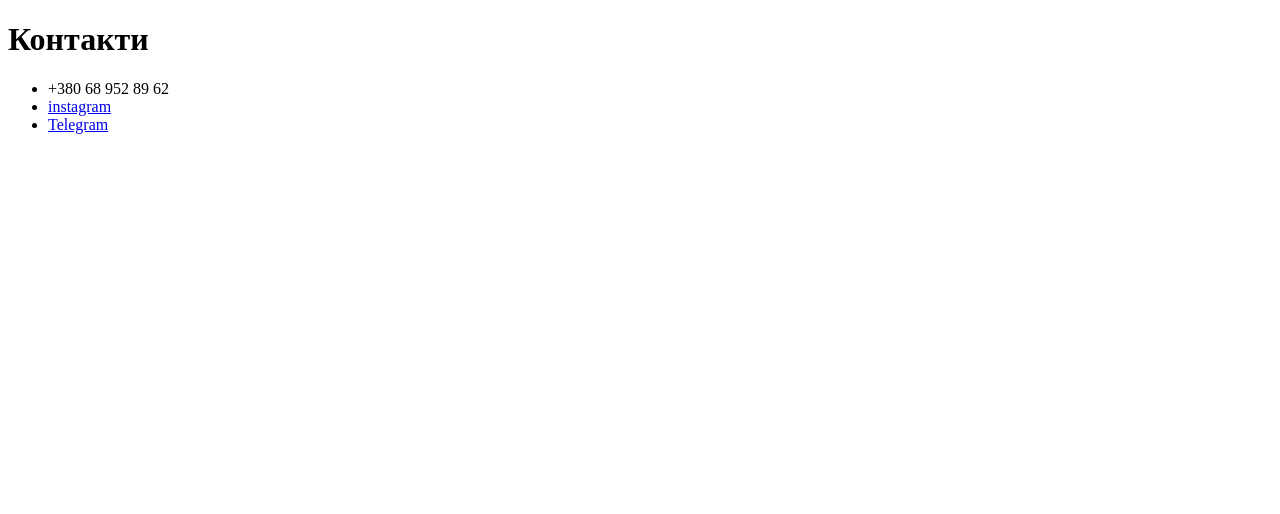
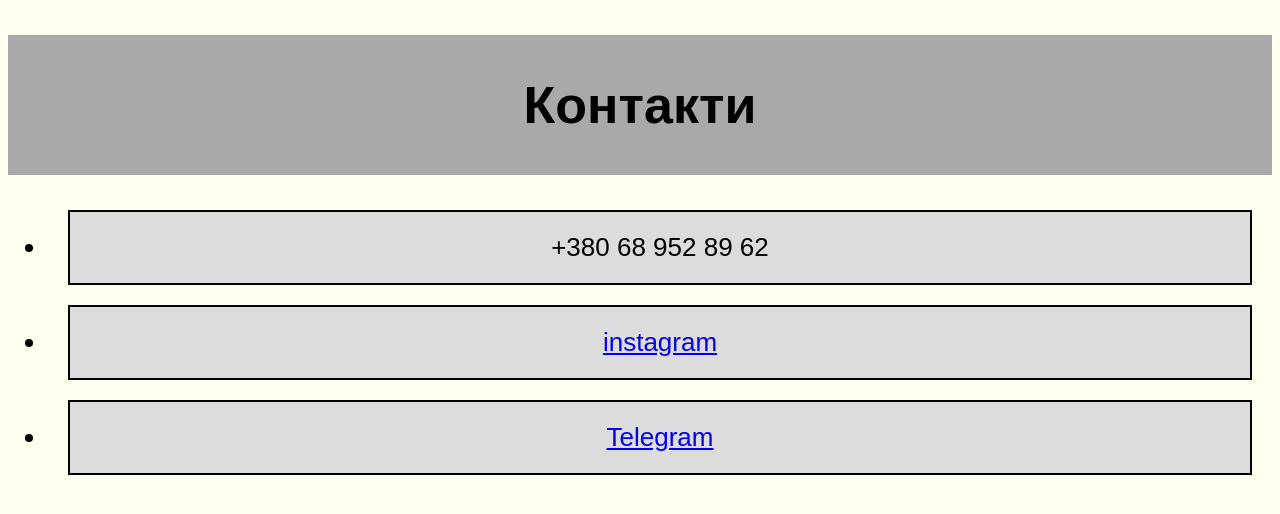
Before and after one commit to anastasiiaivanova6/html, a plain HTML site: page pages/contact.html in a window 1280 px wide. Drawn offline with Linux system fonts and the light colour scheme.

Commit message:
css update

```diff
--- a/pages/contact.html
+++ b/pages/contact.html
@@ -2,18 +2,18 @@
 <html>
 <head>
     <title>Контакти</title>
+    <link rel="stylesheet" type="text/css" href="../styles.css">
 </head>
 <body>
-    <h1>Контакти</h1>
+    <h1 id="myHeader">Контакти</h1>
     <p>
         <ul>
-            <li>+380 68 952 89 62</li>
-            <li><a href="https://www.instagram.com/ivanovva.nn/profilecard/?igsh=MXgwa3NnZHBteDcxOA%3D%3D">instagram</a></li>
-            <li><a href="https://t.me/ivanovaa_nn">Telegram</a></li>
+            <li> <div class="city">+380 68 952 89 62</div> </li>
+            <li><div class="city"><a href="https://www.instagram.com/ivanovva.nn/profilecard/?igsh=MXgwa3NnZHBteDcxOA%3D%3D">instagram</a></div></li>
+            <li><div class="city"><a href="https://t.me/ivanovaa_nn">Telegram</a></div></li>
             <!--Додати посилання на лінкедін-->
 
         </ul>
     </p>
-
 </body>
 </html>
--- /dev/null
+++ b/styles.css
@@ -0,0 +1,20 @@
+body {
+font-size: 26px;
+font-family: Arial, Helvetica, sans-serif;
+background-color: #FFFFF0;
+color: #000000;
+text-align: center;
+}
+#myHeader {
+    background-color:#A9A9A9;
+    color: black;
+    padding: 40px;
+    text-align: center;
+}
+.city {
+    background-color:#DCDCDC ;
+    color: black;
+    border: 2px solid black;
+    margin: 20px;
+    padding: 20px;
+}
```
Also changed, not shown: index.html (+6 -5 lines), pages/gallery.html (+5 -4 lines).
